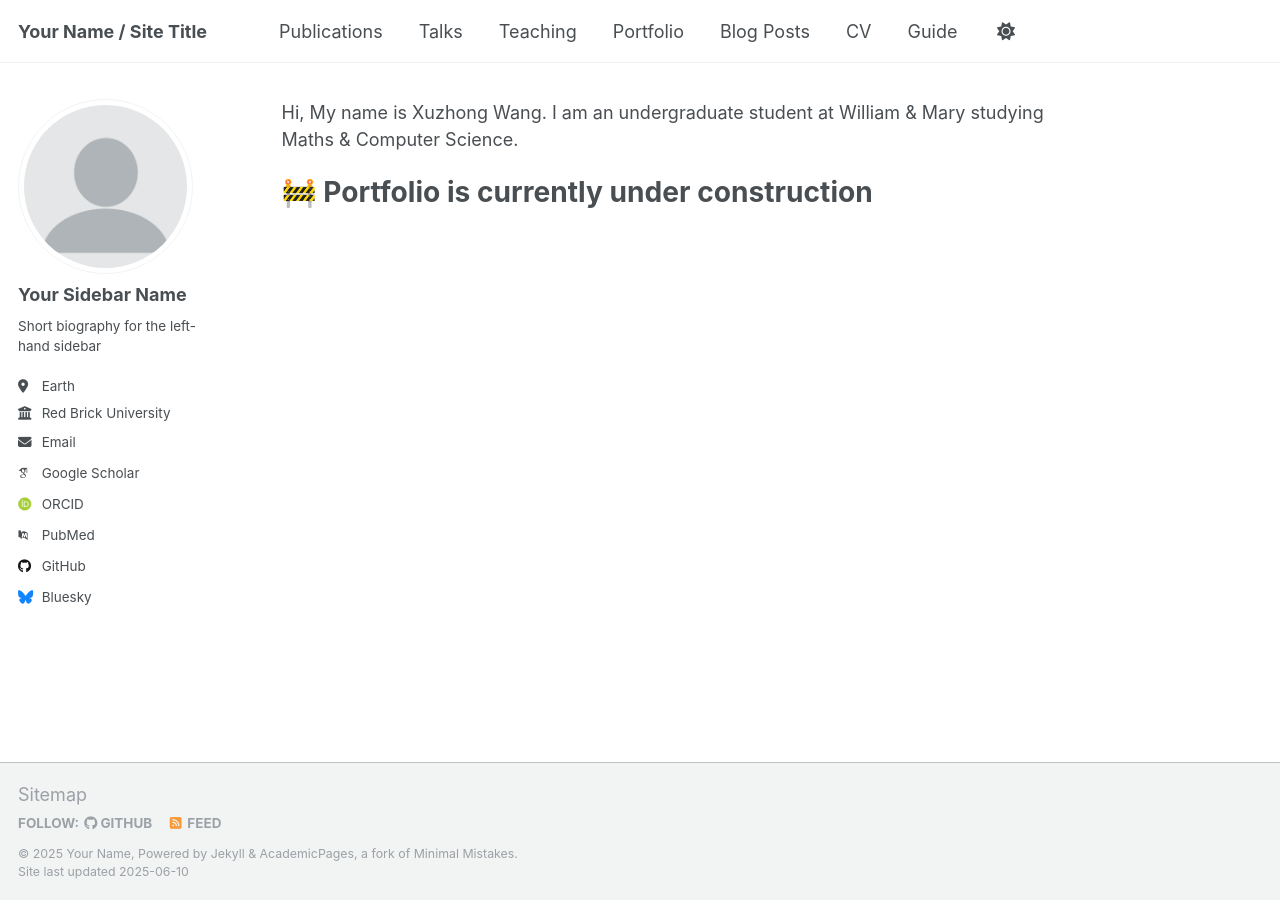
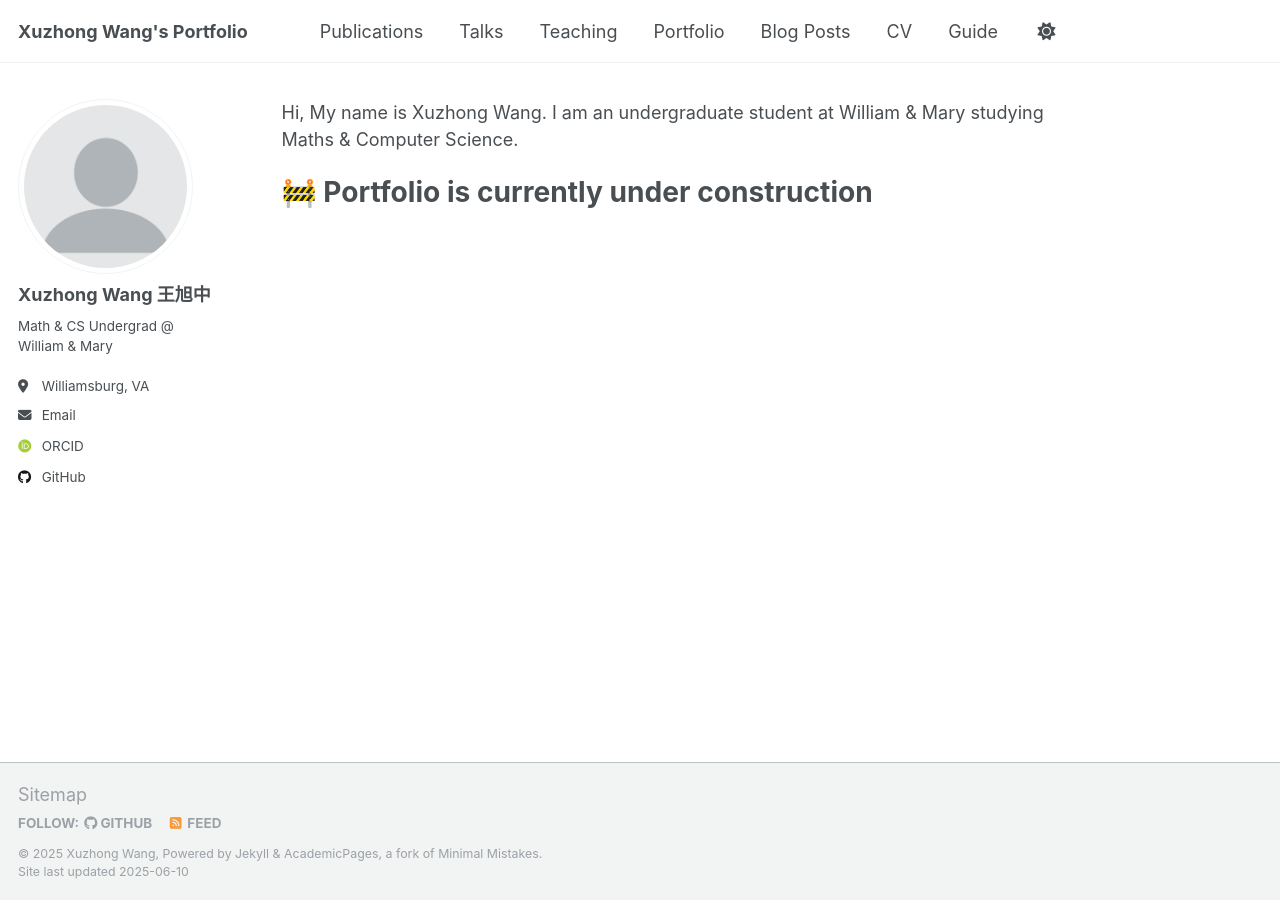
Before and after one commit to xuzhongwm/xuzhongwm.github.io, a Jekyll site: the page built from _pages/about.md, in a window 1280 px wide. Built offline with Jekyll 4.4.1, drawn with Linux system fonts in a browser that asks for light colours; emoji names are drawn with the system emoji font; some web fonts are replaced.

Commit message:
Update sidebar

```diff
--- a/_config.yml
+++ b/_config.yml
@@ -9,13 +9,13 @@
 # Basic Site Settings
 locale                   : "en-US"
 site_theme               : "default"
-title                    : "Your Name / Site Title"
+title                    : "Xuzhong Wang's Portfolio"
 title_separator          : "-"
-name                     : &name "Your Name"
+name                     : &name "Xuzhong Wang"
 description              : &description "personal description"
-url                      : https://academicpages.github.io # the base hostname & protocol for your site e.g. "https://[your GitHub username].github.io" or if you already have some other page hosted on Github then use "https://[your GitHub username].github.io/[Your Repo Name]"
+url                      : https://xuzhongwm.github.io # the base hostname & protocol for your site e.g. "https://[your GitHub username].github.io" or if you already have some other page hosted on Github then use "https://[your GitHub username].github.io/[Your Repo Name]"
 baseurl                  : "" # the subpath of your site, e.g. "/blog"
-repository               : "academicpages/academicpages.github.io"
+repository               : "xuzhongwm/xuzhongwm.github.io"
 
 # Site Author - The following control what appear as part of the author content on the side bar.
 #               If a field is blank the icon and link will not appear, otherwise it will be shown.
@@ -23,22 +23,22 @@ repository               : "academicpages/academicpages.github.io"
 author:
   # Biographic information
   avatar           : "profile.png"
-  name             : "Your Sidebar Name"
+  name             : "Xuzhong Wang 王旭中"
   pronouns         : # example: "she/her"
-  bio              : "Short biography for the left-hand sidebar"
-  location         : "Earth"
-  employer         : "Red Brick University"
+  bio              : "Math & CS Undergrad @ William & Mary"
+  location         : "Williamsburg, VA"
+  employer         : # No employer lol
   uri              : # URL
-  email            : "none@example.org"
+  email            : "xwang58@wm.edu"
 
   # Academic websites
   academia         : # URL
   arxiv            : # URL - Update with the correct link to your profile
-  googlescholar    : "https://scholar.google.com/citations?user=PS_CX0AAAAAJ"
+  googlescholar    : #
   impactstory      : # URL
   orcid            : "http://orcid.org/yourorcidurl"
   semantic         : # URL
-  pubmed           : "https://www.ncbi.nlm.nih.gov/pubmed/?term=john+snow"
+  pubmed           : #
   researchgate     : # URL
   scopus           : # URL
 
@@ -46,12 +46,12 @@ author:
   bitbucket        : # Username - Update with your username on the site
   codepen          : # Username
   dribbble         : # Username
-  github           : "academicpages"
+  github           : "xuzhongwm"
   kaggle           : # Username
   stackoverflow    : # User number or user number and name (i.e., use "1" or "1/jeff-atwood")
 
   # Social media
-  bluesky          : "bsky.app" # Replace this with you Bluesky username
+  bluesky          : # Replace this with you Bluesky username
   facebook         : # Username
   flickr           : # Username
   foursquare       : # Username
```
